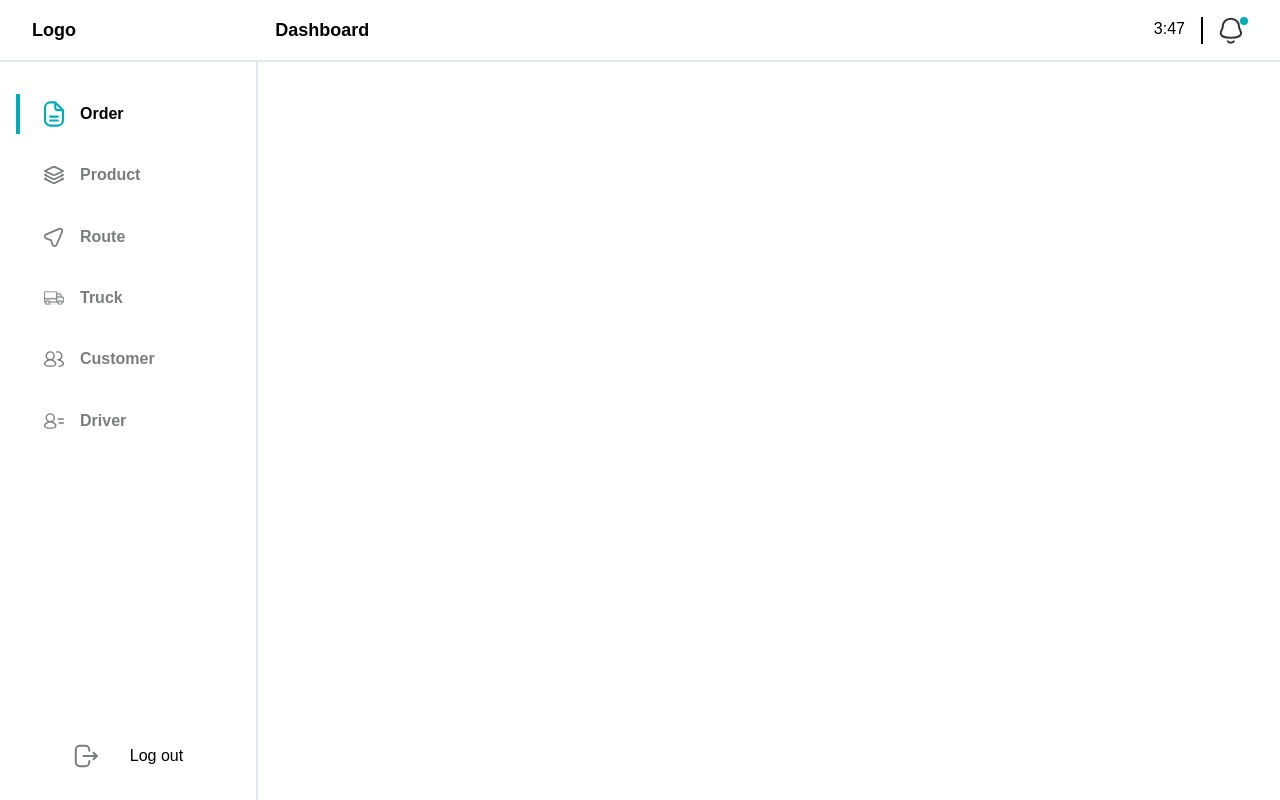
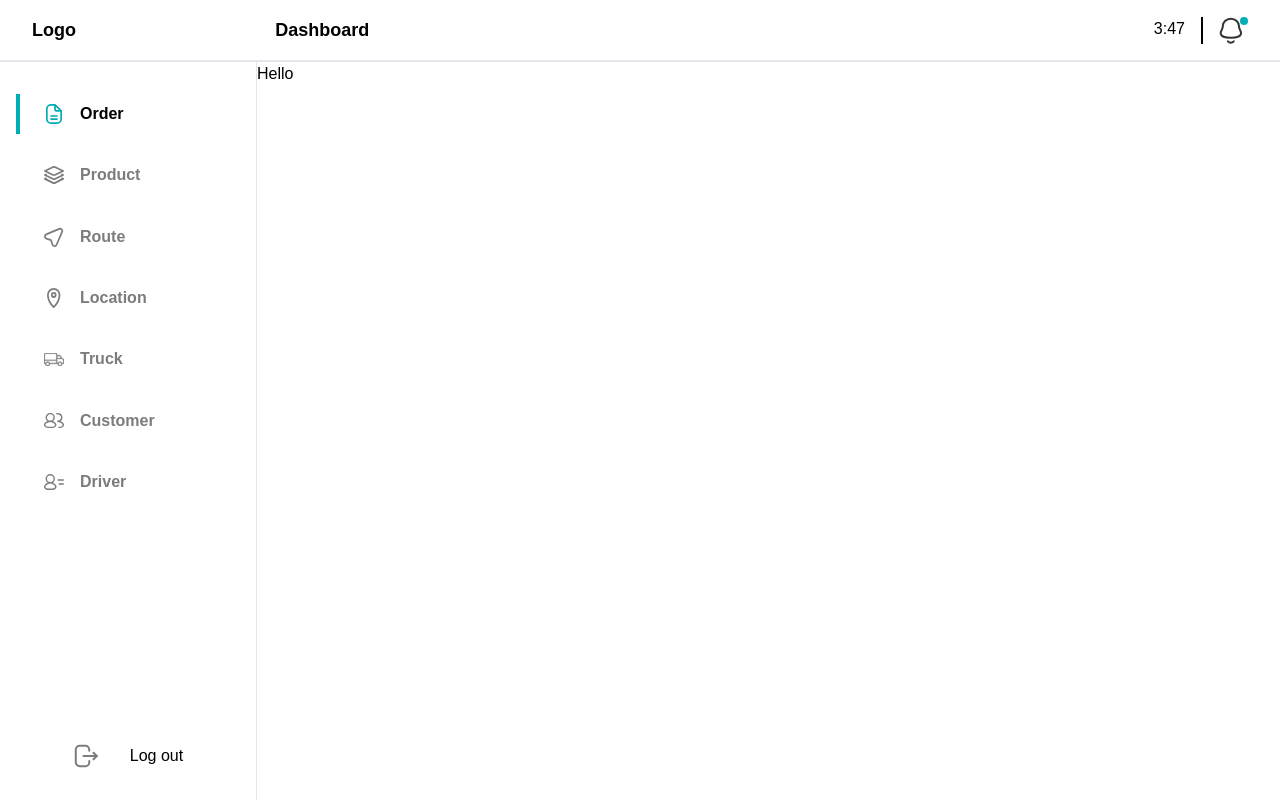
Before and after one commit to TH-Logistic/web-admin, a React (Create React App) app: page /orders in a window 1280 px wide. Built offline with nearby package versions, Linux system fonts and the light colour scheme; the HTML template or start-up script is replaced by a standard one.

Commit message:
Base layout for app

```diff
--- a/src/components/BaseLayout/BaseLayout.tsx
+++ b/src/components/BaseLayout/BaseLayout.tsx
@@ -1,3 +1,26 @@
-export default function BaseLayout() {
-
+import NotificationIcon from './../../assets/notification.svg';
+import SideBar from '../SideBar/SideBar';
+export default function BaseLayout(props: { content: React.ReactElement }) {
+    return (
+        <div>
+            <div className="flex flex-col h-screen">
+                <div className="flex items-center px-8 py-4 fle-ro">
+                    <p className='text-lg font-bold basis-1/5'>Logo</p>
+                    <p className='flex-1 text-lg font-bold'>Dashboard</p>
+                    <div className='flex flex-row'>
+                        <p>{new Date().getHours() + ':' + new Date().getMinutes()}</p>
+                        <div className='mx-4 border border-black' />
+                        <img src={NotificationIcon} alt='Notification Icon' />
+                    </div>
+                </div>
+                <hr className='border-[0.5px] border-slate-400/25' />
+                <div className='flex flex-1'>
+                    <SideBar />
+                    <div className='border-l-[1px] border-slate-400/25 flex-1'>
+                        {props.content}
+                    </div>
+                </div>
+            </div>
+        </div>
+    )
 }
--- /dev/null
+++ b/src/components/SideBar/SideBar.tsx
@@ -0,0 +1,91 @@
+import LogoutIcon from './../../assets/logout.svg';
+import SideBarItem from '../../components/SideBar/SideBarItem';
+import OrderIcon from './../../assets/order.svg';
+import OrderChoseIcon from './../../assets/order-chose.svg';
+import ProductIcon from './../../assets/product.svg';
+import ProductChoseIcon from './../../assets/product-chose.svg';
+import RouteIcon from './../../assets/route.svg';
+import RouteChoseIcon from './../../assets/route-choose.svg';
+import TruckIcon from './../../assets/truck.svg';
+import TruckChoseIcon from './../../assets/truck-choose.svg';
+import CustomerIcon from './../../assets/customer.svg';
+import CustomerChoseIcon from './../../assets/customer-chose.svg';
+import DriverIcon from './../../assets/driver.svg';
+import DriverChoseIcon from './../../assets/driver.svg';
+import LocationIcon from './../../assets/location.svg';
+import LocationChoseIcon from './../../assets/location-chose.svg';
+import { useState } from 'react';
+import { Link, useLocation, useNavigate } from 'react-router-dom';
+import { ROUTES } from '../../routes/routes';
+export default function SideBar() {
+    const location = useLocation()
+    const navigate = useNavigate()
+
+    const menus = {
+        order: {
+            name: 'Order',
+            icon: OrderIcon,
+            choseIcon: OrderChoseIcon,
+            path: ROUTES.ORDERS.path
+        },
+        product: {
+            name: 'Product',
+            icon: ProductIcon,
+            choseIcon: ProductChoseIcon,
+            path: ROUTES.PRODUCTS.path
+        },
+        route: {
+            name: 'Route',
+            icon: RouteIcon,
+            choseIcon: RouteChoseIcon,
+            path: ROUTES.ROUTES.path
+        },
+        location: {
+            name: 'Location',
+            icon: LocationIcon,
+            choseIcon: LocationChoseIcon,
+            path: ROUTES.LOCATIONS.path
+        },
+        truck: {
+            name: 'Truck',
+            icon: TruckIcon,
+            choseIcon: TruckChoseIcon,
+            path: ROUTES.TRUCKS.path
+        },
+        customer: {
+            name: 'Customer',
+            icon: CustomerIcon,
+            choseIcon: CustomerChoseIcon,
+            path: ROUTES.CUSTOMERS.path
+        },
+        driver: {
+            name: 'Driver',
+            icon: DriverIcon,
+            choseIcon: DriverChoseIcon,
+            path: ROUTES.DRIVERS.path
+        }
+    }
+
+    return (
+        <div className='flex flex-col py-8 basis-1/5'>
+            <div className='flex-1 space-y-1/12'>
+                {
+                    Object
+                        .values(menus)
+                        .map((menu) => <
+                            SideBarItem
+                            onClick={() => navigate(menu.path)}
+                            name={menu.name}
+                            icon={location.pathname === menu.path ? menu.choseIcon : menu.icon}
+                            isChose={location.pathname === menu.path}
+                        />)
+                }
+            </div>
+            <Link className='flex flex-row justify-center' to={ROUTES.AUTH.path}>
+                <img src={LogoutIcon} alt='Logout icon' />
+                <div className='w-8' />
+                <button>Log out</button>
+            </Link>
+        </div>
+    )
+}
--- a/src/components/SideBar/SideBarItem.tsx
+++ b/src/components/SideBar/SideBarItem.tsx
@@ -8,8 +8,8 @@ export default function SideBarItem(props: {
 
     return <div className='flex flex-row ' onClick={props.onClick}>
         <div className={props.isChose ? 'ml-4 border-2 border-primary-color' : 'ml-4 border-2 border-transparent'} />
-        <div className='flex flex-1 px-4 ml-2 mr-4 hover:bg-primary-color/20 hover:rounded-md'>
-            <img src={props.icon} alt='Order Icon' className='w-5' />
+        <div className='flex items-center flex-1 px-4 ml-2 mr-4 transition duration-300 hover:bg-primary-color/20 hover:rounded-md'>
+            <img src={props.icon} alt='Order Icon' className='object-contain w-5 h-5' />
             <p className={props.isChose ? 'side-bar-item-title font-semibold' : 'side-bar-item-title font-normal text-disabled'}>{props.name}</p>
         </div>
     </div>;
--- a/src/pages/OrderPage/OrderPage.tsx
+++ b/src/pages/OrderPage/OrderPage.tsx
@@ -17,80 +17,7 @@ import { Link } from 'react-router-dom';
 import { ROUTES } from '../../routes/routes';
 import { useState } from 'react';
 export default function OrderPage() {
-
-
-    const menus = {
-        order: {
-            "name": 'Order',
-            icon: OrderIcon,
-            choseIcon: OrderChoseIcon
-        },
-        product: {
-            name: 'Product',
-            icon: ProductIcon,
-            choseIcon: ProductChoseIcon
-        },
-        route: {
-            name: 'Route',
-            icon: RouteIcon,
-            choseIcon: RouteChoseIcon
-        },
-        truck: {
-            name: 'Truck',
-            icon: TruckIcon,
-            choseIcon: TruckChoseIcon
-        },
-        customer: {
-            name: 'Customer',
-            icon: CustomerIcon,
-            choseIcon: CustomerChoseIcon
-        },
-        driver: {
-            name: 'Driver',
-            icon: DriverIcon,
-            choseIcon: DriverChoseIcon
-        }
-    }
-
-    const [choseMenu, setChoseMenu] = useState(menus.order.name)
-
-
     return (
-        <div className="flex flex-col h-screen">
-            <div className="flex items-center px-8 py-4 fle-ro">
-                <p className='text-lg font-bold basis-1/5'>Logo</p>
-                <p className='flex-1 text-lg font-bold'>Dashboard</p>
-                <div className='flex flex-row'>
-                    <p>{new Date().getHours() + ':' + new Date().getMinutes()}</p>
-                    <div className='mx-4 border border-black' />
-                    <img src={NotificationIcon} alt='Notification Icon' />
-                </div>
-
-            </div>
-            <hr className='border-[0.5px] border-slate-400/25' />
-            <div className='flex flex-1'>
-                <div className='flex flex-col py-8 basis-1/5'>
-                    <div className='flex-1 space-y-1/12'>
-                        {
-                            Object
-                                .values(menus)
-                                .map((menu) => <
-                                    SideBarItem
-                                    onClick={() => { setChoseMenu(menu.name) }}
-                                    name={menu.name}
-                                    icon={choseMenu === menu.name ? menu.choseIcon : menu.icon}
-                                    isChose={choseMenu === menu.name}
-                                />)
-                        }
-                    </div>
-                    <Link className='flex flex-row justify-center' to={ROUTES.AUTH.path}>
-                        <img src={LogoutIcon} alt='Logout icon' />
-                        <div className='w-8' />
-                        <button>Log out</button>
-                    </Link>
-                </div>
-                <div className='border-[1px] border-slate-400/25'></div>
-            </div>
-        </div>
+        <p>Hello</p>
     )
 }
--- /dev/null
+++ b/src/pages/ProductPage/ProductPage.tsx
@@ -0,0 +1,7 @@
+export default function ProductPage() {
+    return (
+        <div>
+
+        </div>
+    )
+}
--- a/src/routes/routes.tsx
+++ b/src/routes/routes.tsx
@@ -5,6 +5,8 @@ import AuthPage from "../pages/AuthPage/AuthPage";
 import ForgotPasswordPage from "../pages/ForgotPasswordPage/ForgotPasswordPage";
 import ErrorPage from "../pages/error/Error";
 import OrderPage from "../pages/OrderPage/OrderPage";
+import BaseLayout from "../components/BaseLayout/BaseLayout";
+import ProductPage from "../pages/ProductPage/ProductPage";
 
 export type Route = {
     [key: string]: {
@@ -28,6 +30,30 @@ export const ROUTES: Route = {
     },
     ORDERS: {
         path: "/orders",
-        element: <OrderPage />
+        element: <BaseLayout content={<OrderPage />} />
+    },
+    PRODUCTS: {
+        path: "/products",
+        element: <BaseLayout content={<ProductPage />} />
+    },
+    ROUTES: {
+        path: "/routes",
+        element: <BaseLayout content={<OrderPage />} />
+    },
+    LOCATIONS: {
+        path: "/locations",
+        element: <BaseLayout content={<OrderPage />} />
+    },
+    TRUCKS: {
+        path: "/trucks",
+        element: <BaseLayout content={<OrderPage />} />
+    },
+    CUSTOMERS: {
+        path: "/customers",
+        element: <BaseLayout content={<OrderPage />} />
+    },
+    DRIVERS: {
+        path: "/drivers",
+        element: <BaseLayout content={<OrderPage />} />
     }
 }
```
Also changed, not shown: src/assets/location-chose.svg (added), src/assets/location.svg (added).
